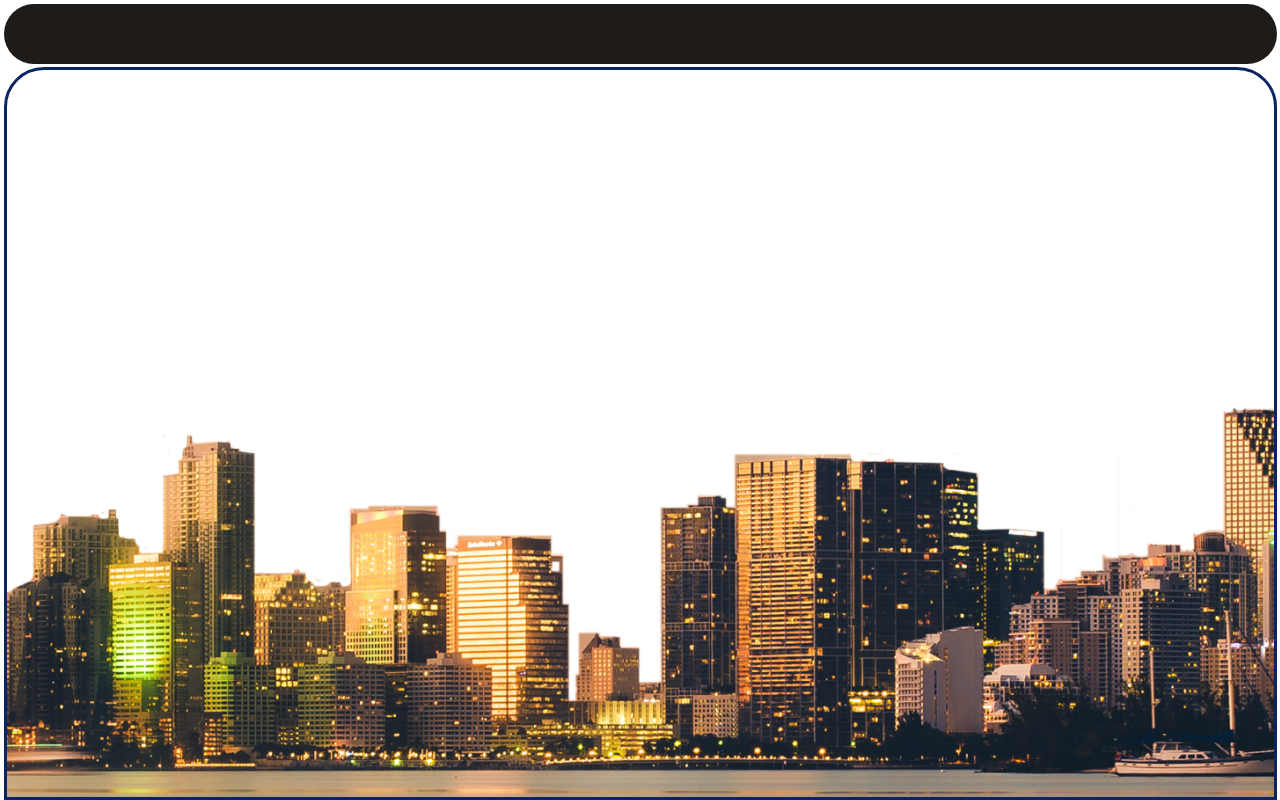
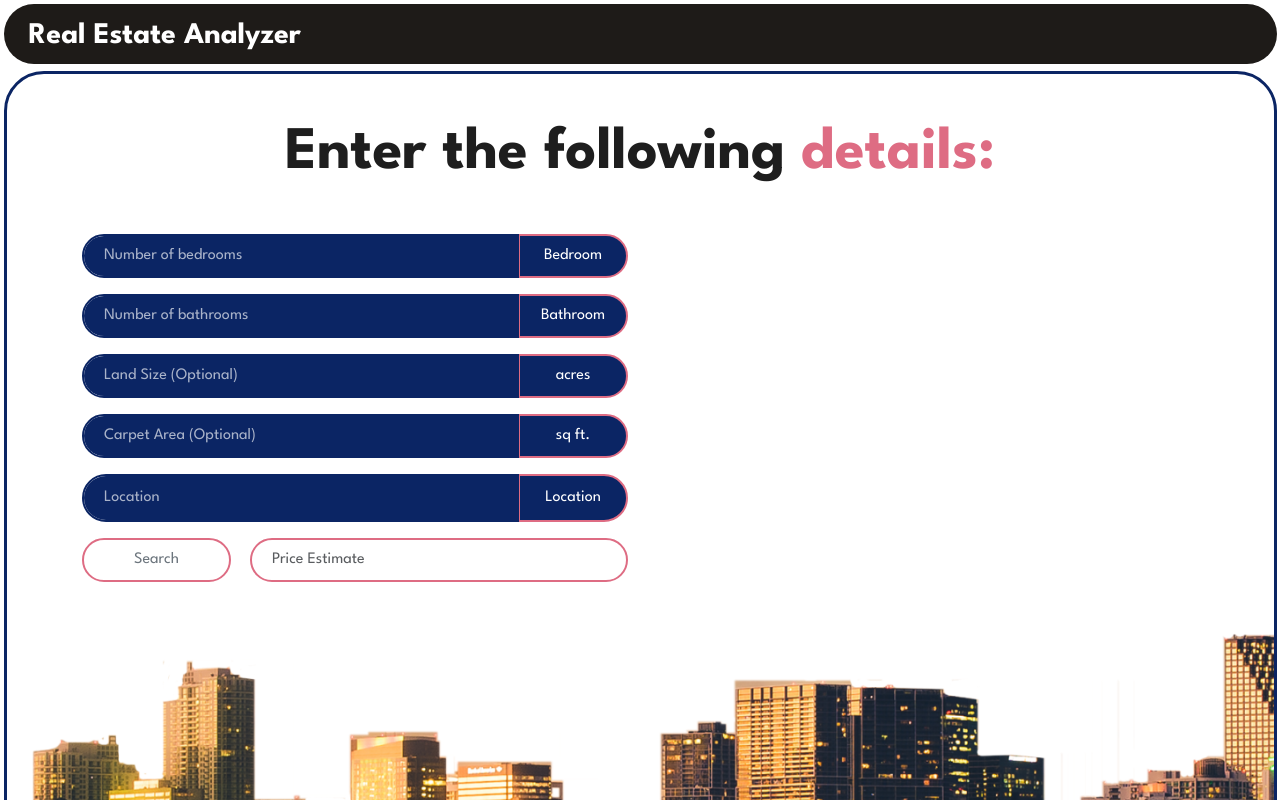
Before and after one commit to lakshya46jain/real-estate-analyzer, a React (Vite) app: page /price-predictor in a window 1280 px wide. Shown: the top 800 px of the page. Built offline with nearby package versions, Linux system fonts and the light colour scheme.

Commit message:
Completed Property Details Page Design

```diff
--- a/src/PropertyDetailsPage.tsx
+++ b/src/PropertyDetailsPage.tsx
@@ -1,30 +1,45 @@
 import CityScape from "./components/CityScape";
+import Form from "./components/Form";
 
-function PropertyDetails() {
+function PropertyDetailsPage() {
   return (
-    <>
     <div
       style={{
-          display: "flex",
-          flexDirection: "column",
-          height: "100vh",
-          margin: "0",
-          boxSizing: "border-box",
+        display: "flex", // Enable flexbox
+        flexDirection: "column", // Stack children vertically
+        height: "100vh", // Full height of the viewport
+        margin: "0", // Remove default margin
+        boxSizing: "border-box", // Ensure consistent sizing
       }}
     >
       {/* Navigation Bar */}
       <div
         style={{
           maxWidth: "100vw",
-            height: "60px",
+          height: "60px", // Fixed height
           backgroundColor: "#1E1B18",
           borderRadius: "40px",
           margin: "3.5px",
           boxSizing: "border-box",
         }}
-        ></div>
+      >
+        <h1
+          style={{
+            color: "#FFFFFF",
+            paddingTop: "20px",
+            fontSize: "30px",
+            lineHeight: "1",
+            fontWeight: "bolder", // Extra bold text
+            fontFamily: "'League Spartan', sans-serif",
+            padding: "17px 10px 10px 25px"
+          }}
+        >
+          Real Estate Analyzer
+        </h1>
+      </div>
 
       {/* Body */}
+
       <div
         style={{
           maxWidth: "100vw",
@@ -34,7 +49,7 @@ function PropertyDetails() {
           borderStyle: "solid",
           background: "#FFFFFF",
           borderRadius: "40px 40px 0px 0px",
-            margin: "0px 3.5px 0px 3.5px",
+          margin: "3.5px 3.5px 0px 3.5px",
           boxSizing: "border-box",
           position: "relative",
           display: "flex",
@@ -44,11 +59,46 @@ function PropertyDetails() {
           paddingBottom: "400px",
         }}
       >
+        <h1
+          style={{
+            color: "#1E1E1E",
+            textAlign: "center", // Center the text
+            paddingTop: "20px",
+            margin: "0", // Remove default margin
+            fontSize: "calc(3vw + 22px)",
+            lineHeight: "1",
+            fontWeight: "bolder", // Extra bold text
+            fontFamily: "'League Spartan', sans-serif",
+            padding: "50px 0px 25px 0px",
+          }}
+        >
+          <div>
+            <span>Enter the following </span>
+            <span
+              style={{
+                color: "#DE6C83", // Separate color for "at the right price"
+                fontWeight: "bolder", // Extra bold text for this part
+              }}
+            >
+              details:
+            </span>
+          </div>
+        </h1>
+        <div
+          className="container text-center"
+          style={{ margin: "25px 0px 25px 0px" }}
+        >
+          <div className="row">
+            <div className="col">
+              <Form />
+            </div>
+            <div className="col"></div>
+          </div>
+        </div>
         <CityScape />
       </div>
     </div>
-    </>
   );
 }
 
-export default PropertyDetails;
+export default PropertyDetailsPage;
--- /dev/null
+++ b/src/components/Form.tsx
@@ -0,0 +1,34 @@
+import InputField from "./InputField";
+import LocationSearchBar from "./LocationSearchBar";
+import Output from "./Output";
+
+function Form() {
+  return (
+    <div>
+      <InputField
+        id="bedrooms"
+        placeholder="Number of bedrooms"
+        label="Bedroom"
+      />
+      <InputField
+        id="bathrooms"
+        placeholder="Number of bathrooms"
+        label="Bathroom"
+      />
+      <InputField
+        id="acre-lot"
+        placeholder="Land Size (Optional)"
+        label="acres"
+      />
+      <InputField
+        id="house-size"
+        placeholder="Carpet Area (Optional)"
+        label="sq ft."
+      />
+      <LocationSearchBar />
+      <Output />
+    </div>
+  );
+}
+
+export default Form;
--- /dev/null
+++ b/src/components/InputField.tsx
@@ -0,0 +1,54 @@
+interface Props {
+  id: string;
+  placeholder: string;
+  label: string;
+}
+
+function InputField(props: Props) {
+  return (
+    <div className="input-group mb-3">
+      <input
+        id={props.id}
+        type="text"
+        className="form-control"
+        placeholder={props.placeholder}
+        aria-describedby="basic-addon2"
+        style={{
+          color: "#FFFFFF",
+          backgroundColor: "#0B2564",
+          borderColor: "#0B2564",
+          borderWidth: "2.5px",
+          borderRadius: "25px 0px 0px 25px",
+          padding: "8px 20px 8px 20px",
+          fontFamily: "'League Spartan', sans-serif",
+        }}
+      />
+      <span
+        className="input-group-text"
+        id="basic-addon2"
+        style={{
+          backgroundColor: "#0B2564",
+          color: "#FFFFFF",
+          borderColor: "#DE6C83",
+          borderWidth: "2.5px",
+          borderRadius: "0px 25px 25px 0px",
+          padding: "8px 20px 8px 20px",
+          minWidth: "110px",
+          fontFamily: "'League Spartan', sans-serif",
+          justifyContent: "center",
+        }}
+      >
+        {props.label}
+      </span>
+      <style>
+        {`
+          #${props.id}::placeholder {
+            color: rgba(255, 255, 255, 0.65); /* Custom placeholder color */
+          }
+        `}
+      </style>
+    </div>
+  );
+}
+
+export default InputField;
--- /dev/null
+++ b/src/components/LocationSearchBar.tsx
@@ -0,0 +1,48 @@
+function LocationSearchBar() {
+  return (
+    <div className="input-group mb-3">
+      <input
+        id="location"
+        type="text"
+        className="form-control"
+        placeholder="Location"
+        aria-describedby="basic-addon2"
+        style={{
+          color: "#FFFFFF",
+          backgroundColor: "#0B2564",
+          borderColor: "#0B2564",
+          borderWidth: "2.5px",
+          borderRadius: "25px 0px 0px 25px",
+          padding: "10px 20px 10px 20px",
+          fontFamily: "'League Spartan', sans-serif",
+        }}
+      />
+      <span
+        className="input-group-text"
+        id="basic-addon2"
+        style={{
+          backgroundColor: "#0B2564",
+          color: "#FFFFFF",
+          borderColor: "#DE6C83",
+          borderWidth: "2.5px",
+          borderRadius: "0px 25px 25px 0px",
+          minWidth: "110px",
+          padding: "10px 20px 10px 20px",
+          fontFamily: "'League Spartan', sans-serif",
+          justifyContent: "center",
+        }}
+      >
+        Location
+      </span>
+      <style>
+        {`
+            #location::placeholder {
+              color: rgba(255, 255, 255, 0.65); /* Custom placeholder color */
+            }
+          `}
+      </style>
+    </div>
+  );
+}
+
+export default LocationSearchBar;
--- /dev/null
+++ b/src/components/Output.tsx
@@ -0,0 +1,39 @@
+function Output() {
+  return (
+    <div className="input-group mb-3">
+      <button
+        className="btn btn-outline-secondary"
+        type="button"
+        id="button-addon1"
+        style={{
+          borderColor: "#DE6C83",
+          borderWidth: "2.5px",
+          borderRadius: "25px",
+          padding: "8px 50px 8px 50px",
+          fontFamily: "'League Spartan', sans-serif",
+          margin: "0px 20px 0px 0px",
+        }}
+      >
+        Search
+      </button>
+      <input
+        id="price-prediction"
+        readOnly
+        type="text"
+        className="form-control"
+        placeholder="Price Estimate"
+        aria-label="Price Estimate"
+        aria-describedby="button-addon1"
+        style={{
+          borderColor: "#DE6C83",
+          borderWidth: "2.5px",
+          borderRadius: "25px",
+          padding: "8px 20px 8px 20px",
+          fontFamily: "'League Spartan', sans-serif",
+        }}
+      />
+    </div>
+  );
+}
+
+export default Output;
```
Lines whose indentation alone changed are shown as unchanged.
